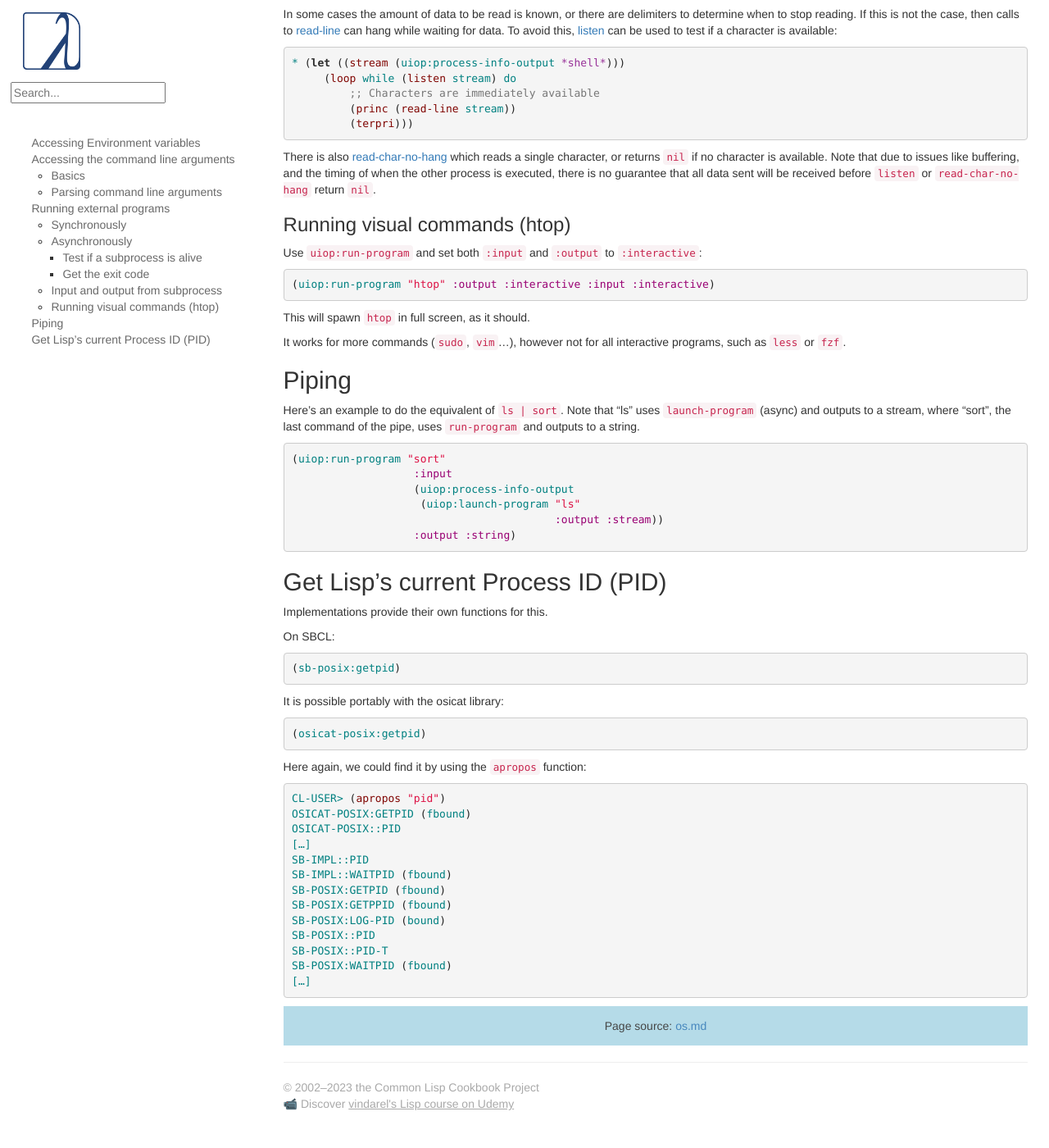
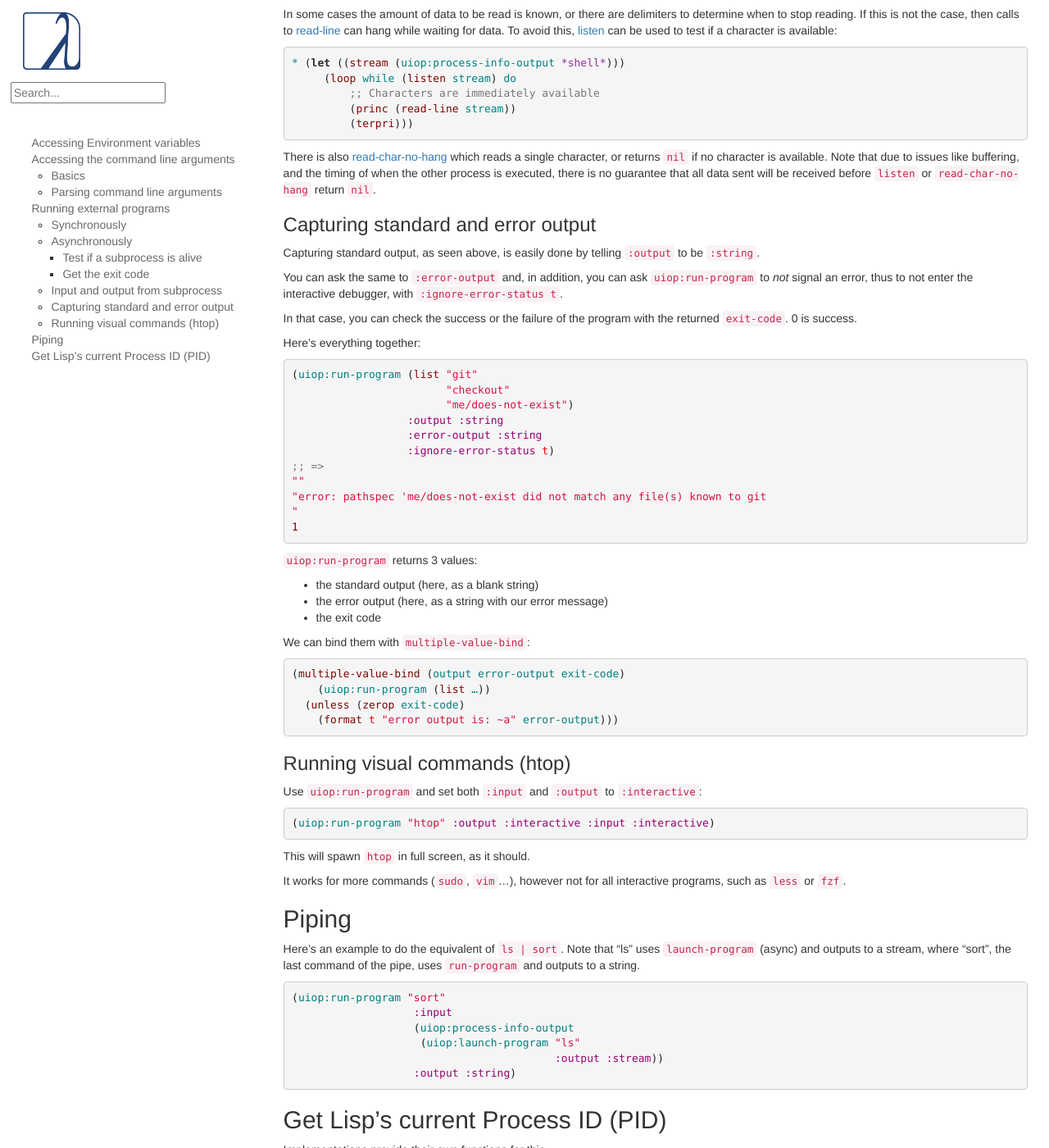
Before and after one commit to LispCookbook/cl-cookbook, a Jekyll site: the page built from os.md, in a window 1280 px wide and 1400 px high, scrolled down 6535 px. Shown: the whole window at 82% size. Built offline with Jekyll 4.4.1, drawn with Linux system fonts in a browser that asks for light colours.

Commit message:
os: capture error output of run-program

```diff
--- a/os.md
+++ b/os.md
@@ -478,6 +478,49 @@ Note that due to issues like buffering, and the timing of when the
 other process is executed, there is no guarantee that all data sent
 will be received before `listen` or `read-char-no-hang` return `nil`.
 
+### Capturing standard and error output
+
+Capturing standard output, as seen above, is easily done by telling
+`:output` to be `:string`.
+
+You can ask the same to `:error-output` and, in addition, you can ask
+`uiop:run-program` to *not* signal an error, thus to not enter the
+interactive debugger, with `:ignore-error-status t`.
+
+In that case, you can check the success or the failure of the program
+with the returned `exit-code`. 0 is success.
+
+Here's everything together:
+
+~~~lisp
+(uiop:run-program (list "git"
+                        "checkout"
+                        "me/does-not-exist")
+                  :output :string
+                  :error-output :string
+                  :ignore-error-status t)
+;; =>
+""
+"error: pathspec 'me/does-not-exist did not match any file(s) known to git
+"
+1
+~~~
+
+`uiop:run-program` returns 3 values:
+
+- the standard output (here, as a blank string)
+- the error output (here, as a string with our error message)
+- the exit code
+
+We can bind them with `multiple-value-bind`:
+
+~~~lisp
+(multiple-value-bind (output error-output exit-code)
+    (uiop:run-program (list …))
+  (unless (zerop exit-code)
+    (format t "error output is: ~a" error-output)))
+~~~
+
 ### Running visual commands (htop)
 
 Use `uiop:run-program` and set both `:input` and `:output` to `:interactive`:
```
